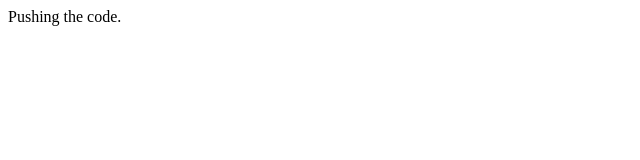
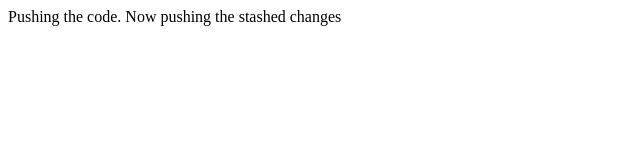
Before and after one commit to venkatasai002/Sample-second-repo-for-pushing, a plain HTML site: page index.html in a window 1280 px wide. Shown: the whole page, without its empty margins (0-640 px from the left). Drawn offline with Linux system fonts and the light colour scheme.

Commit message:
adds new changes as stashed

```diff
--- a/index.html
+++ b/index.html
@@ -9,6 +9,8 @@
 
     <section class="hello">
         Pushing the code.
+
+        Now pushing the stashed changes
     </section>
 
 </body>
```
